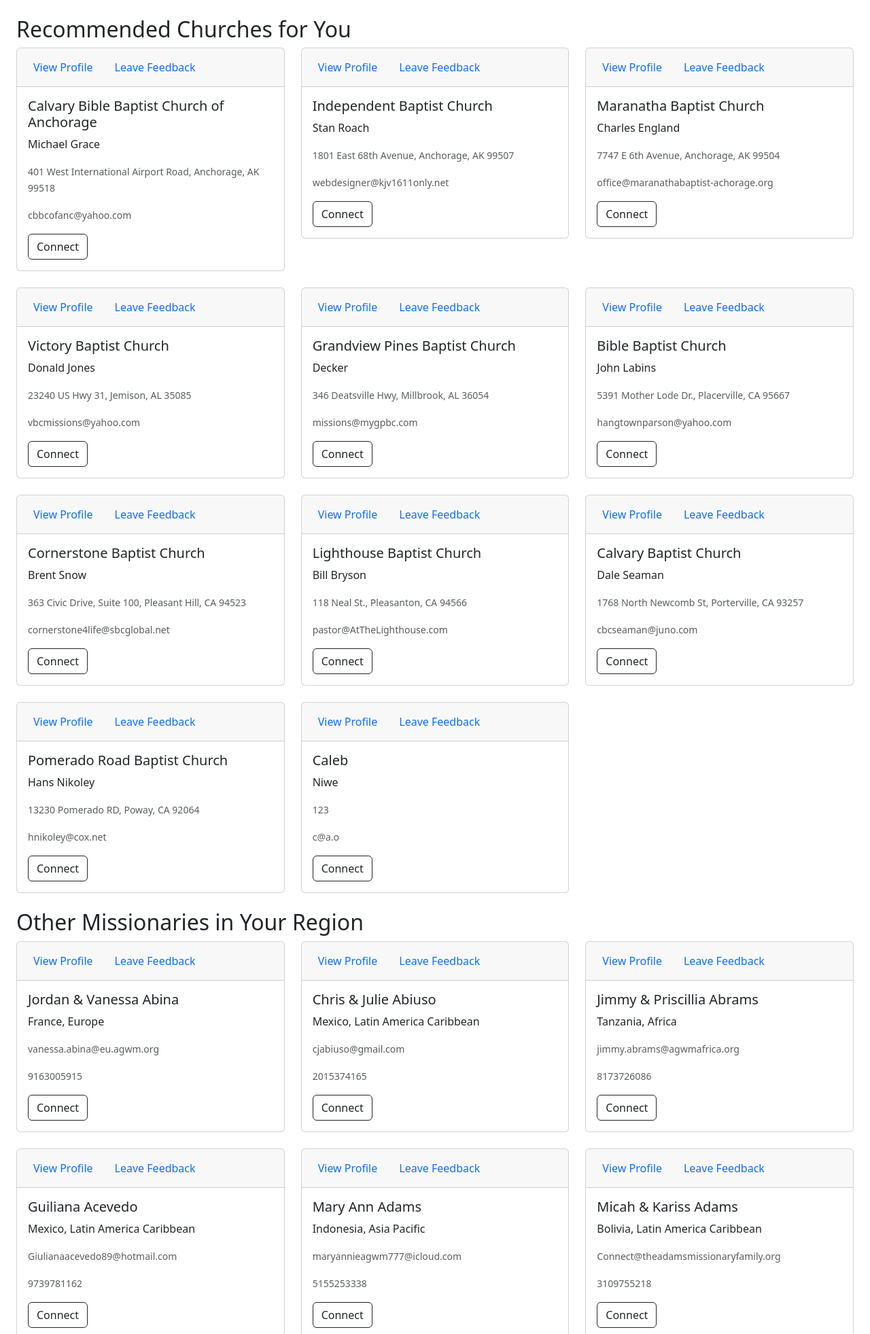
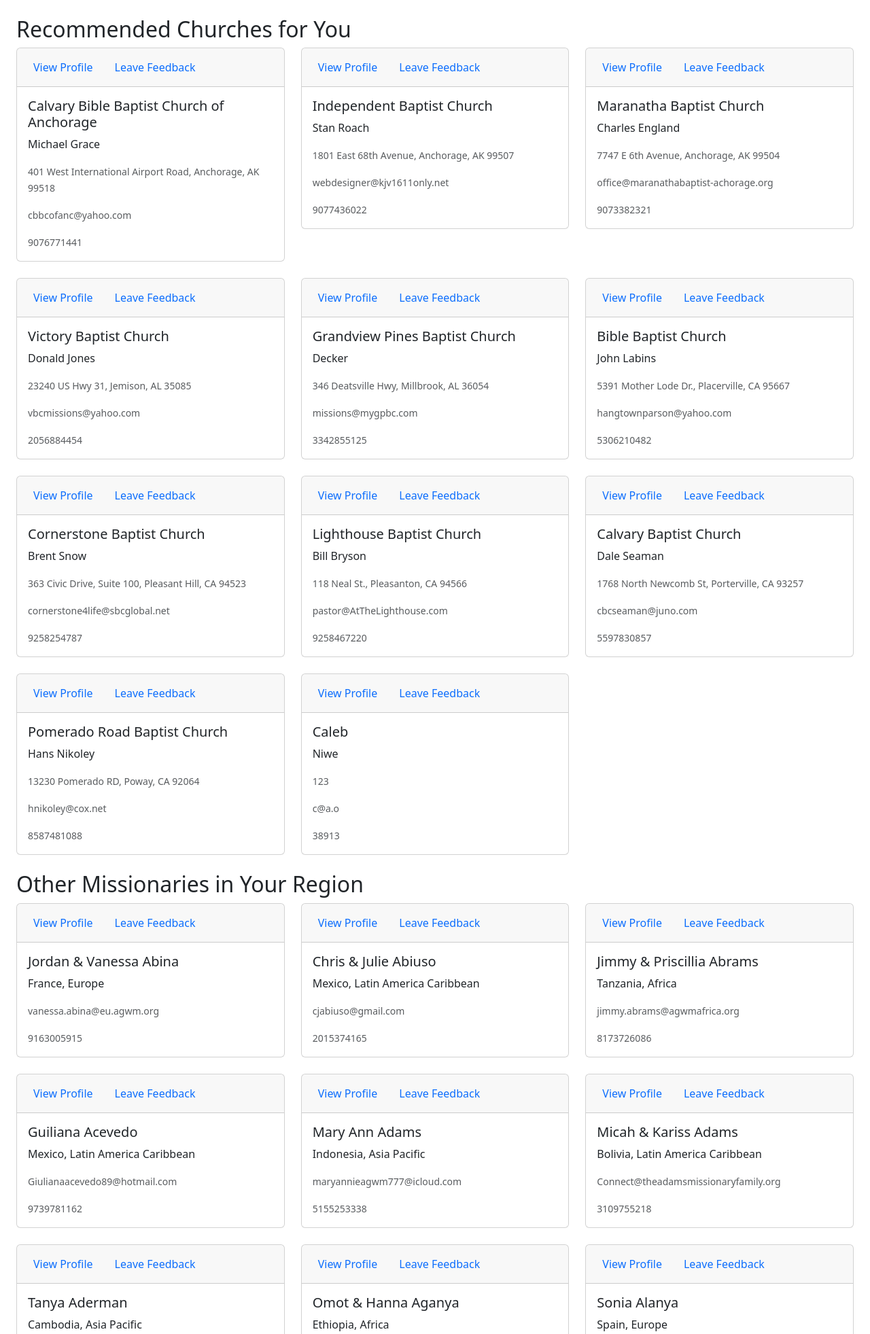
Before and after one commit to caleblind/Evangelium, a Django app: page /matching/ in a window 1280 px wide. Shown: the top 1963 px of the page at 68% size. Run offline with Django 4.2, Linux system fonts and the light colour scheme; data comes from the database, SQL or seed files in the repository.

Commit message:
removed 'requests' from .txt file, changed matching template to show data

```diff
--- a/app/api/templates/matching.html
+++ b/app/api/templates/matching.html
@@ -42,9 +42,9 @@
                 <small class="text-muted">{{ church.email_address }}</small>
               </p>
               <p class="card-text">
-                <small class="text-muted">{{ church.phone_number }}</small>
+                <small class="text-muted">{{ church.church_number }}</small>
               </p>
-              <a href="#" class="btn btn-outline-dark">Connect</a>
+              <!--<a href="#" class="btn btn-outline-dark">Connect</a>-->
             </div>
           </div>
         </div>
@@ -80,7 +80,7 @@
               <p class="card-text">
                 <small class="text-muted">{{ missionary.phone_number }}</small>
               </p>
-              <a href="#" class="btn btn-outline-dark">Connect</a>
+              <!--<a href="#" class="btn btn-outline-dark">Connect</a>-->
             </div>
           </div>
         </div>
--- a/app/api/views.py
+++ b/app/api/views.py
@@ -6,7 +6,6 @@ from .serializer             import MissionarySerializer, ChurchSerializer
 from django.http             import JsonResponse, HttpResponse
 from rest_framework.parsers  import JSONParser
 from rest_framework.response import Response
-import requests
 
 def missionaries(request):
    missionary_data = Missionary.objects.all()
```
